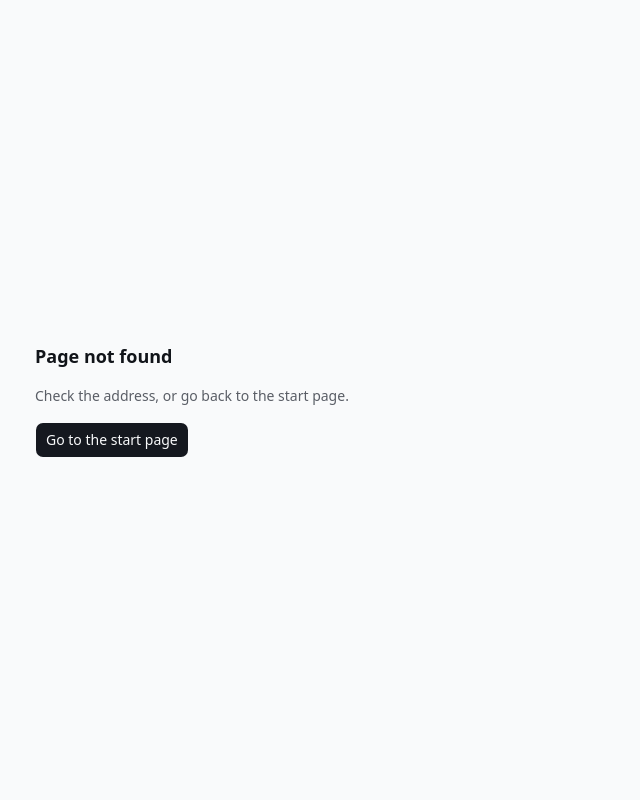
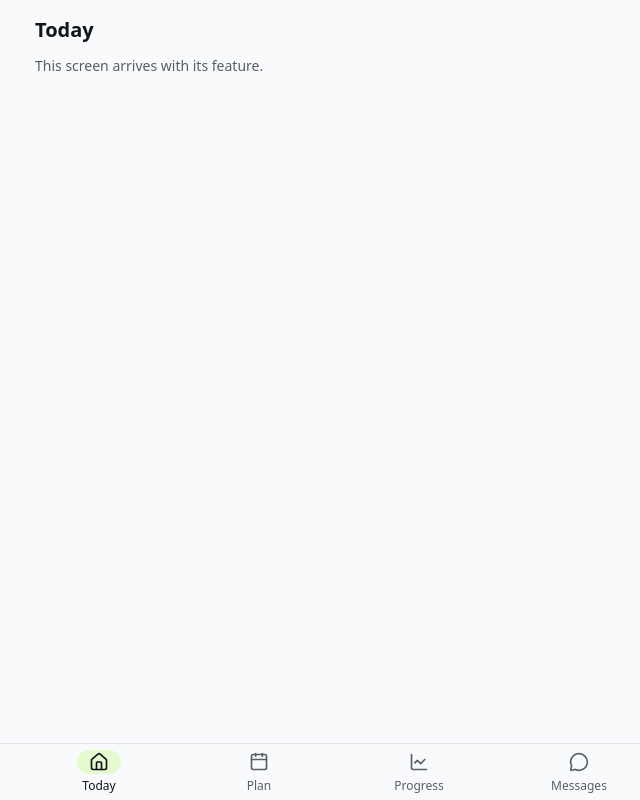
Before and after one commit to Volodymyr1233/kinetiq, a React (Vite) app in the folder frontend/: page /app/today in a window 1280 px wide. Before the commit this address had no page. Shown: the whole page, without its empty margins (301-941 px from the left). Built offline with nearby package versions, Linux system fonts and the light colour scheme.

Commit message:
feat(frontend): add client layout with bottom tab bar

```diff
--- a/frontend/src/app/client-area.tsx
+++ b/frontend/src/app/client-area.tsx
@@ -1,12 +1,79 @@
+import {
+  CalendarIcon,
+  ChartLineIcon,
+  HouseIcon,
+  MessageCircleIcon,
+} from 'lucide-react'
 import { useTranslation } from 'react-i18next'
-import { PlaceholderPage } from '@/app/placeholder-page'
+import { matchPath, NavLink, Outlet, useLocation } from 'react-router'
+import { cn } from '@/lib/utils'
+
+const TABS = [
+  { path: 'today', labelKey: 'nav.today', Icon: HouseIcon },
+  { path: 'plan', labelKey: 'nav.plan', Icon: CalendarIcon },
+  { path: 'progress', labelKey: 'nav.progress', Icon: ChartLineIcon },
+  { path: 'messages', labelKey: 'nav.messages', Icon: MessageCircleIcon },
+] as const
 
 export function ClientArea() {
   const { t } = useTranslation()
+  const { pathname } = useLocation()
+  const active = TABS.find((tab) =>
+    matchPath({ path: `/app/${tab.path}`, end: false }, pathname),
+  )
 
   return (
-    <main>
-      <PlaceholderPage title={t('areas.client')} />
-    </main>
+    <div className="mx-auto flex min-h-svh max-w-[640px] flex-col">
+      <header className="bg-background sticky top-0 z-10 px-4 pt-4 pb-3">
+        <h1 className="text-xl font-semibold">
+          {active ? t(active.labelKey) : ''}
+        </h1>
+      </header>
+      {/* bottom padding keeps the last content above the fixed tab bar */}
+      <main className="flex-1 pb-20">
+        <Outlet />
+      </main>
+      <nav
+        aria-label={t('areas.client')}
+        className="bg-background fixed inset-x-0 bottom-0 border-t pb-[env(safe-area-inset-bottom)]"
+      >
+        <ul className="mx-auto grid max-w-[640px] grid-cols-4">
+          {TABS.map(({ path, labelKey, Icon }) => (
+            <li key={path}>
+              <NavLink
+                to={path}
+                className={cn(
+                  'focus-visible:ring-ring/50 flex min-h-14 flex-col items-center justify-center gap-1 rounded-md text-xs outline-none focus-visible:ring-3',
+                  active?.path === path
+                    ? 'text-foreground font-medium'
+                    : 'text-muted-foreground',
+                )}
+              >
+                <span
+                  className={cn(
+                    'rounded-full px-3 py-0.5',
+                    active?.path === path && 'bg-brand-muted',
+                  )}
+                >
+                  <Icon aria-hidden className="size-5" />
+                </span>
+                {t(labelKey)}
+              </NavLink>
+            </li>
+          ))}
+        </ul>
+      </nav>
+    </div>
   )
 }
+
+// the four tabs show this until their features are built
+export function ClientPlaceholder() {
+  const { t } = useTranslation()
+
+  return (
+    <p className="text-muted-foreground px-4 text-sm">
+      {t('placeholderPage.body')}
+    </p>
+  )
+}
--- a/frontend/src/app/router.ts
+++ b/frontend/src/app/router.ts
@@ -10,6 +10,14 @@ const trainerPlaceholder = (path: string): RouteObject => ({
   lazy: {
     Component: async () =>
       (await import('@/app/trainer-area')).TrainerPlaceholder,
+  },
+})
+
+const clientPlaceholder = (path: string): RouteObject => ({
+  path,
+  lazy: {
+    Component: async () =>
+      (await import('@/app/client-area')).ClientPlaceholder,
   },
 })
 
@@ -55,6 +63,13 @@ export const createRoutes = (): RouteObject[] => [
     lazy: {
       Component: async () => (await import('@/app/client-area')).ClientArea,
     },
+    children: [
+      { index: true, loader: () => redirect('/app/today') },
+      clientPlaceholder('today'),
+      clientPlaceholder('plan'),
+      clientPlaceholder('progress'),
+      clientPlaceholder('messages'),
+    ],
   },
   { path: '*', Component: NotFoundPage },
 ]
--- a/frontend/src/locales/en.json
+++ b/frontend/src/locales/en.json
@@ -21,7 +21,10 @@
     "approvals": "Approvals",
     "messages": "Messages",
     "exercises": "Exercise library",
-    "settings": "Settings"
+    "settings": "Settings",
+    "today": "Today",
+    "plan": "Plan",
+    "progress": "Progress"
   },
   "areas": {
     "trainer": "Trainer area",
--- a/frontend/src/locales/pl.json
+++ b/frontend/src/locales/pl.json
@@ -21,7 +21,10 @@
     "approvals": "Akceptacje",
     "messages": "Wiadomości",
     "exercises": "Biblioteka ćwiczeń",
-    "settings": "Ustawienia"
+    "settings": "Ustawienia",
+    "today": "Dzisiaj",
+    "plan": "Plan",
+    "progress": "Postępy"
   },
   "areas": {
     "trainer": "Panel trenera",
```
Also changed, not shown: 2 other files (tests, documents, lock files or other folders).
